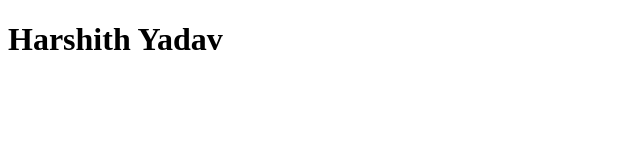
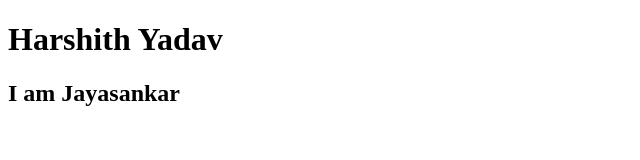
Before and after one commit to Jayasankar9133/Harsha, a plain HTML site: page index.html in a window 1280 px wide. Shown: the whole page, without its empty margins (0-640 px from the left). Drawn offline with Linux system fonts and the light colour scheme.

Commit message:
Update index.html

```diff
--- a/index.html
+++ b/index.html
@@ -9,6 +9,7 @@
 
 <body>
     <h1>Harshith Yadav</h1>
+    <h2>I am Jayasankar</h2>
 </body>
 
 </html>
```
